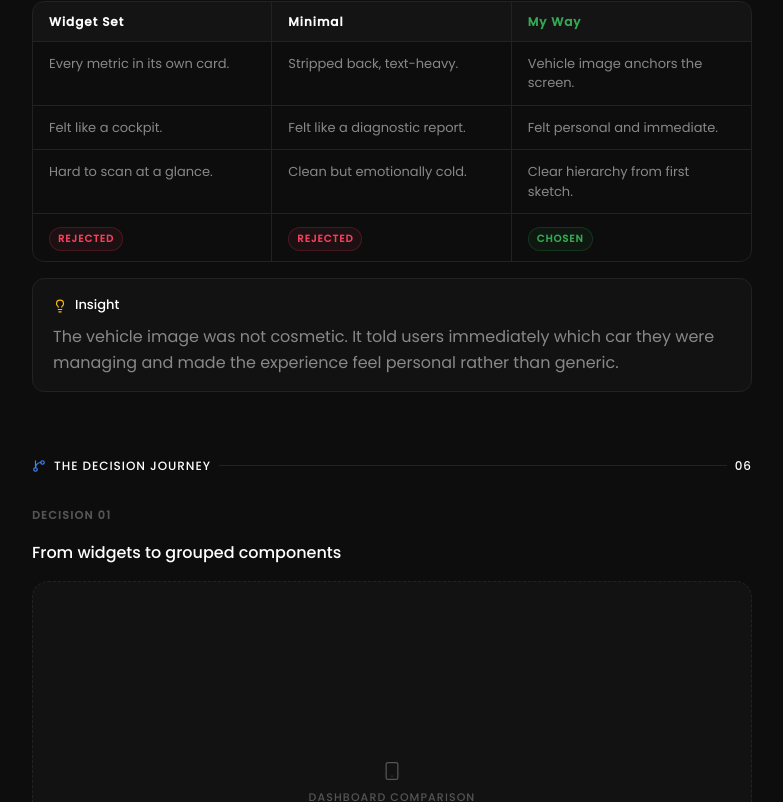
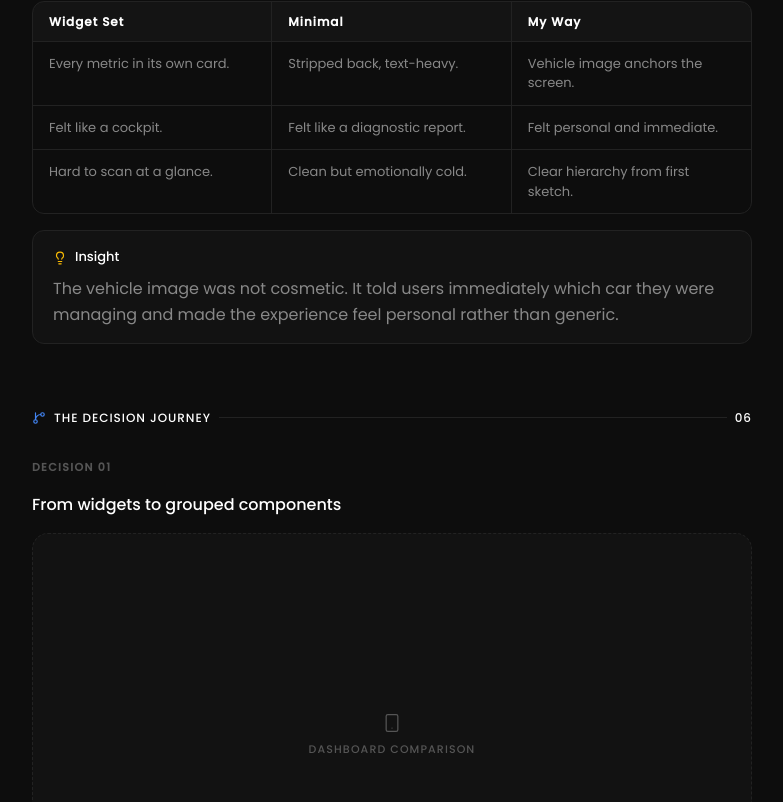
Before and after one commit to RITAMBISWAS404/PORTFOLIO-2026, a Next.js app: page /zeno in a window 1280 px wide. Shown: the part 5258-6060 px from the top of the page, without its empty margins (248-1031 px from the left). Built offline with nearby package versions, Linux system fonts and the light colour scheme.

Commit message:
Remove verdict row and color coding from concept comparison table

```diff
--- a/app/zeno/page.tsx
+++ b/app/zeno/page.tsx
@@ -395,7 +395,7 @@ export default function ZenoPage() {
               <div style={{ minWidth: 480, border: `1px solid ${C.border}`, borderRadius: 12, overflow: "hidden" }}>
                 {/* Header */}
                 <div style={{ display: "grid", gridTemplateColumns: "1fr 1fr 1fr" }}>
-                  {[{ label: "Widget Set", color: C.t1 }, { label: "Minimal", color: C.t1 }, { label: "My Way", color: C.accent }].map((h, i) => (
+                  {[{ label: "Widget Set", color: C.t1 }, { label: "Minimal", color: C.t1 }, { label: "My Way", color: C.t1 }].map((h, i) => (
                     <div key={h.label} style={{ padding: "10px 16px", fontSize: 12, fontWeight: 600, color: h.color, letterSpacing: "0.08em", background: "rgba(255,255,255,0.03)", borderRight: i < 2 ? `1px solid ${C.border}` : "none" }}>{h.label}</div>
                   ))}
                 </div>
@@ -411,14 +411,6 @@ export default function ZenoPage() {
                     ))}
                   </div>
                 ))}
-                {/* Verdict */}
-                <div style={{ display: "grid", gridTemplateColumns: "1fr 1fr 1fr" }}>
-                  {[{ label: "REJECTED", color: C.red }, { label: "REJECTED", color: C.red }, { label: "CHOSEN", color: C.accent }].map((v, i) => (
-                    <div key={i} style={{ padding: "10px 16px", borderTop: `1px solid ${C.border}`, borderRight: i < 2 ? `1px solid ${C.border}` : "none" }}>
-                      <span style={{ fontSize: 10, fontWeight: 600, color: v.color, letterSpacing: "0.1em", padding: "3px 8px", border: `1px solid ${v.color}33`, background: `${v.color}11`, borderRadius: 9999, display: "inline-block" }}>{v.label}</span>
-                    </div>
-                  ))}
-                </div>
               </div>
             </div>
           </Reveal>
```
